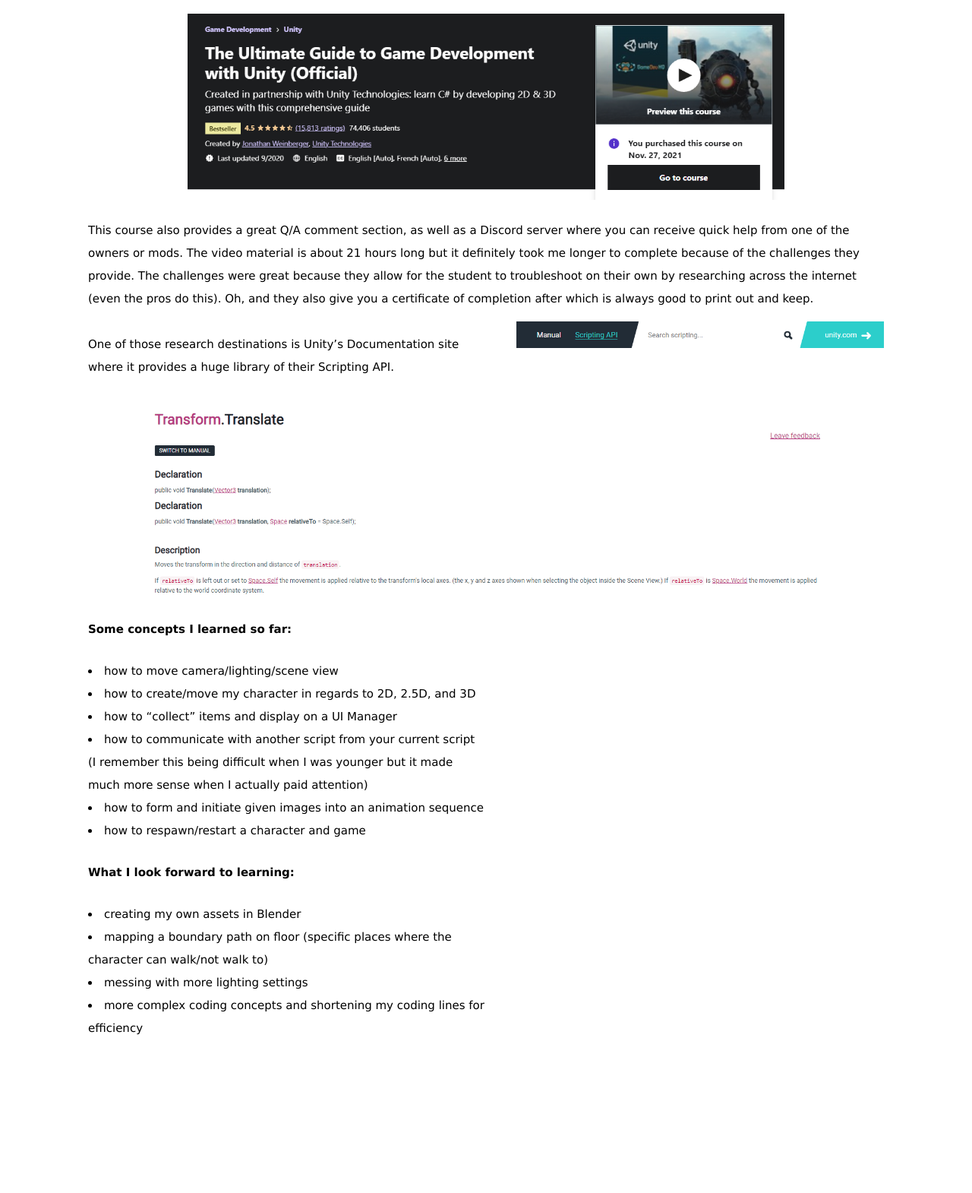
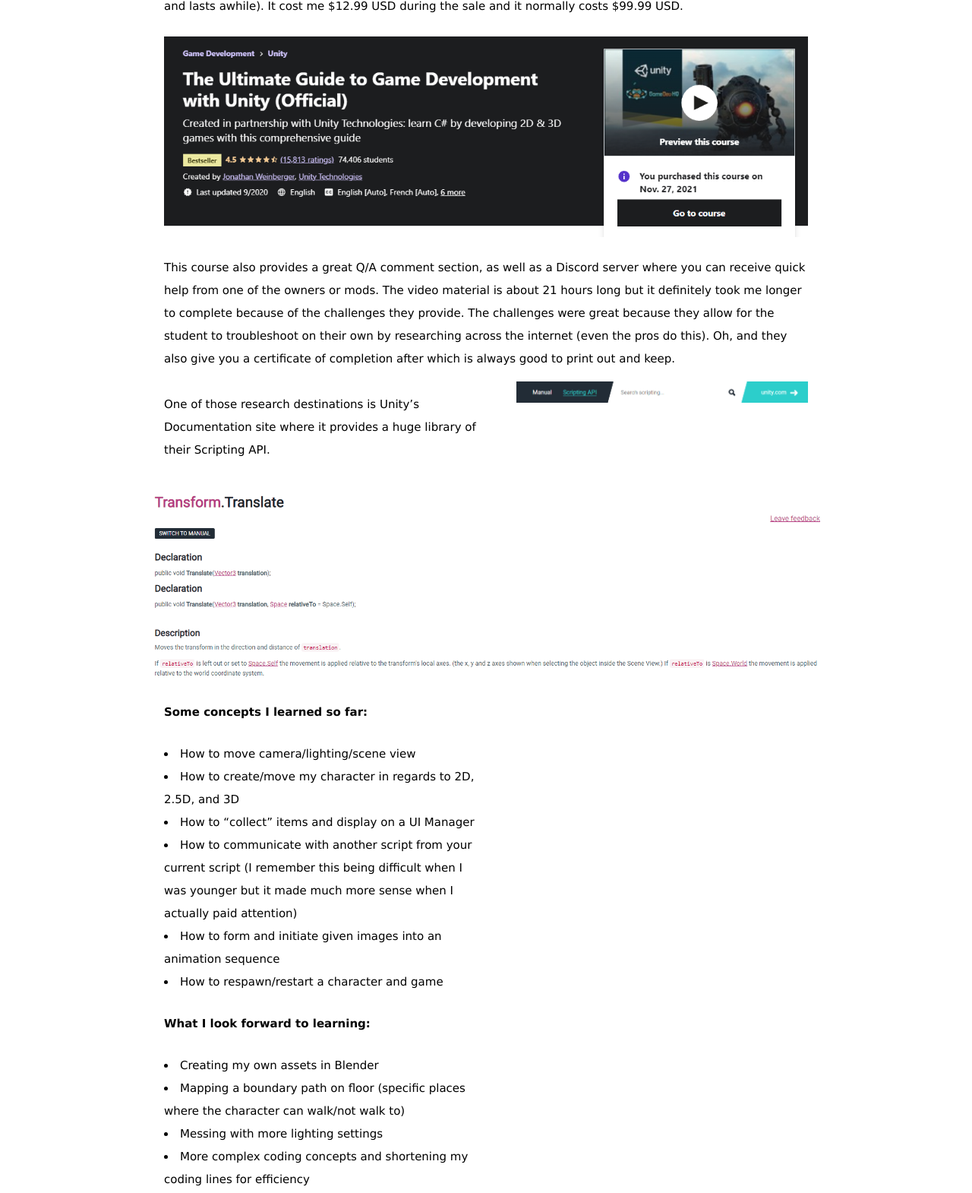
Before and after one commit to caldevcreate/caldevcreate.github.io, a plain HTML site: page blog_01012022.html in a window 1280 px wide. Shown: the part 1028-2598 px from the top of the page at 76% size. Drawn offline with nearby package versions, Linux system fonts and the light colour scheme.

Commit message:
Fixing Pages

```diff
--- a/blog.css
+++ b/blog.css
@@ -8,20 +8,27 @@
     padding-left: 50px;
 }
 
+.threeImageColumn{
+  float: left;
+  width: 33.33%;
+}
+
 .columnBlogLeft {
     float: left;
     width: 50%;
-    padding-left: 100px;
+    padding-left: 200px;
 }
 
 .columnBlogRight {
     float: right;
     width: 50%;
-    padding-right: 100px;
+    padding-right: 200px;
     padding-left: 40px;
 }
+
+
 /* Clear floats after the columns */
-.row:after {
+.row::after {
     content: "";
     display: table;
     clear: both;
@@ -31,6 +38,12 @@
 .croppedImage {
     height: 400px; /* height of container */
     object-fit: cover;
+}
+
+.smallImage {
+    height: 25px;
+    width: 25px;
+    object-fit: center;
 }
 
 .largeCroppedImage{
@@ -46,7 +59,7 @@
   display: block;
   margin-left: auto;
   margin-right: auto;
-  width: 75%;
+  width: 100%;
 }
 .centerImageCrop{
     object-fit: cover;
@@ -69,15 +82,15 @@
 .oneColumnP{
     padding-top: 10px;
     text-align: left;
-    padding-left: 100px;
-    padding-right: 100px;
+    padding-left: 200px;
+    padding-right: 200px;
     line-height:2;
 
 }
 .oneColumn{
     padding-top: 10px;
     text-align: left;
-    padding-left: 100px;
+    padding-left: 200px;
     padding-right: 50%;
     line-height:2;
 }
--- a/blog_01012022.html
+++ b/blog_01012022.html
@@ -127,22 +127,22 @@
 
         <b>Some concepts I learned so far:</b>
         <ul class="oneColumn">
-        <li>how to move camera/lighting/scene view</li>
-        <li>how to create/move my character in regards to 2D, 2.5D, and 3D</li>
-        <li>how to “collect” items and display on a UI Manager</li>
-        <li>how to communicate with another script from your current script (I remember this being difficult when I was younger but it made much more sense when  I actually paid attention)</li>
-        <li>how to form and initiate given images into an animation sequence</li>
-        <li>how to respawn/restart a character and game</li>
+        <li>How to move camera/lighting/scene view</li>
+        <li>How to create/move my character in regards to 2D, 2.5D, and 3D</li>
+        <li>How to “collect” items and display on a UI Manager</li>
+        <li>How to communicate with another script from your current script (I remember this being difficult when I was younger but it made much more sense when  I actually paid attention)</li>
+        <li>How to form and initiate given images into an animation sequence</li>
+        <li>How to respawn/restart a character and game</li>
 
         </ul>
 
         <p style="clear:both;" class="oneColumn">
         <b>What I look forward to learning:</b>
         <ul class="oneColumn">
-        <li>creating my own assets in Blender</li>
-        <li>mapping a boundary path on floor (specific places where the character can walk/not walk to)</li>
-        <li>messing with more lighting settings</li>
-        <li>more complex coding concepts and shortening my coding lines for efficiency </li>
+        <li>Creating my own assets in Blender</li>
+        <li>Mapping a boundary path on floor (specific places where the character can walk/not walk to)</li>
+        <li>Messing with more lighting settings</li>
+        <li>More complex coding concepts and shortening my coding lines for efficiency </li>
         </ul>
         </div>
 
```
Also changed, not shown: blog_01152022.html (+34 -3 lines), images/Blender Hot Keys.PNG (added), images/blender tv.PNG (added), images/truck.PNG (added).
